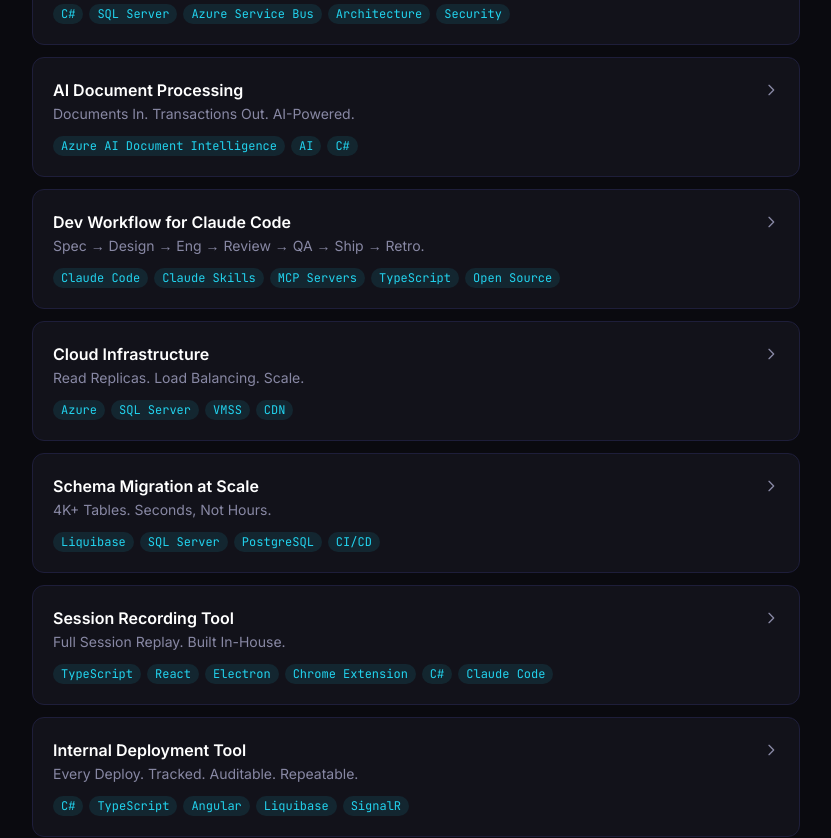
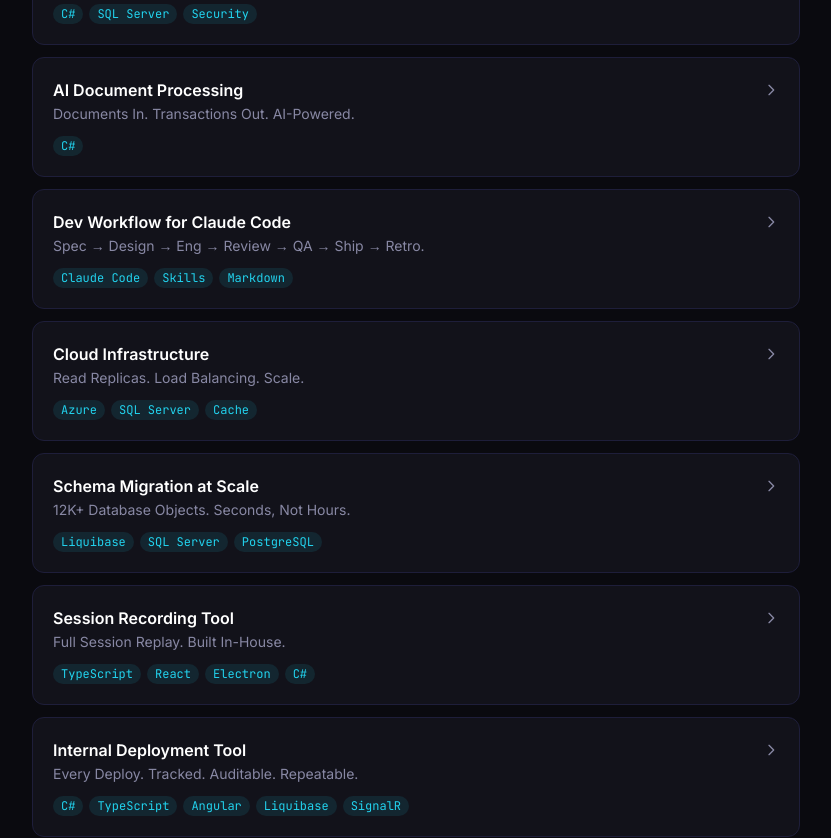
Before and after one commit to iamvonpasion/portfolio, a Next.js app: page / in a window 1280 px wide. Shown: the part 3000-3838 px from the top of the page, without its empty margins (224-1055 px from the left). Built offline with nearby package versions, Linux system fonts and the light colour scheme.

Commit message:
fix: refine work details, clean up tech stack, improve content clarity
Co-Authored-By: Claude Opus 4.6 (1M context) <noreply@anthropic.com>

```diff
--- a/src/components/sections/Projects.tsx
+++ b/src/components/sections/Projects.tsx
@@ -121,7 +121,12 @@ function ProjectModal({
           {project.title}
         </h2>
         <p className="text-accent-primary mb-6">
-          {project.subtitleDesktop || project.subtitle}
+          {project.subtitleDesktop ? (
+              <>
+                <span className="md:hidden">{project.subtitle}</span>
+                <span className="hidden md:inline">{project.subtitleDesktop}</span>
+              </>
+            ) : project.subtitle}
         </p>
 
         <div className="space-y-6">
--- a/src/components/sections/TechStack.tsx
+++ b/src/components/sections/TechStack.tsx
@@ -7,17 +7,12 @@ const stack = {
   Languages: ["C#", "TypeScript", "Python", "SQL"],
   "Backend & Frontend": ["ASP.NET Web API", "React", "Angular", "Next.js", "Sencha", "SignalR"],
   Mobile: ["React Native", "Ionic"],
-  "Cloud & Infra": ["Azure", "Azure VMSS", "Azure Service Bus", "Microsoft Entra ID", "Docker", "Kubernetes", "PostgreSQL", "SQL Server", "CDN", "Load Balancing", "Read Replicas"],
+  "Cloud & Infra": ["Azure", "Docker", "Kubernetes", "PostgreSQL", "SQL Server"],
   "Data & Schema": ["Liquibase", "SSDT"],
-  "AI & Tooling": ["Claude Code", "Cursor", "MCP Servers", "Claude Skills", "Azure AI Document Intelligence", "OpenAI API", "LiteLLM", "LangChain", "Hugging Face", "Groq", "OpenRouter", "Gradio"],
-  "Observability & Analytics": ["Power BI", "Grafana", "SigNoz", "LogRocket", "OpenTelemetry"],
-  Testing: ["Unit Testing", "Integration Testing", "Playwright"],
-  "Tools & Collaboration": ["Git", "JIRA", "Confluence", "Bitbucket", "Electron", "Chrome Extensions"],
-  "DevOps & CI/CD": ["GitHub Actions", "Azure DevOps", "CI/CD Pipelines"],
-  Architecture: [
-    "Pragmatic Architecture",
-    "Simplicity-First Design",
-  ],
+  "AI & Tooling": ["Claude Code", "Cursor", "MCP Servers", "OpenAI API", "LiteLLM", "LangChain", "Hugging Face", "Gradio"],
+  "Observability & Analytics": ["Power BI", "SigNoz", "LogRocket", "OpenTelemetry"],
+  "Tools & Collaboration": ["Git", "JIRA", "Confluence", "Bitbucket", "Electron"],
+  "DevOps & CI/CD": ["GitHub Actions", "Azure DevOps"],
 };
 
 export default function TechStack() {
--- a/src/data/projects.ts
+++ b/src/data/projects.ts
@@ -41,14 +41,14 @@ export const projects: Project[] = [
     description:
       "Designed multi-company support on a single database with Master Data Management — global and company-specific fields, shared entities across companies. 11M-line codebase. Tight deadline. Shipped.",
     challenge:
-      "40+ companies needed to run on a single database with shared master data. 11M lines of code. No rewrite on the table. Deadline was real.",
+      "40+ companies. One database. Shared master data. 11M lines of code — and rewriting wasn't an option.",
     keyDecisions: [
       "Role-level security for data isolation — rock solid, zero filters scattered across 11M lines of code",
       "MDM with dual-layer fields: global (name, address) and company-specific (credit limit) within existing schema",
-      "Pragmatic architecture — delivered within current constraints, not an excuse to rebuild",
+      "Event-driven sync — one update reaches all companies instantly, no manual propagation",
     ],
     impact: "40+ companies, single database, bulletproof isolation. Shipped on deadline.",
-    tags: ["C#", "SQL Server", "Azure Service Bus", "Architecture", "Security"],
+    tags: ["C#", "SQL Server", "Security"],
   },
   {
     id: "intelligent-doc-processing",
@@ -61,10 +61,10 @@ export const projects: Project[] = [
     keyDecisions: [
       "Azure AI Document Intelligence trained on real business documents",
       "Field mapping engine to translate extracted data into ERP transactions",
-      "End-to-end automation — document in, voucher out, no manual step",
+      "End-to-end automation — document goes in, transaction comes out",
     ],
     impact: "Zero manual entry. Documents in, transactions out. Automated end to end.",
-    tags: ["Azure AI Document Intelligence", "AI", "C#"],
+    tags: ["C#"],
   },
   {
     id: "claude-workflow-plugin",
@@ -76,12 +76,12 @@ export const projects: Project[] = [
     challenge:
       "Claude Code is powerful but unstructured. No guardrails, no process, no repeatable quality gates between idea and production.",
     keyDecisions: [
-      "One skill per phase — clear boundaries, no overlap",
-      "Zero-config rules that activate by file path",
-      "Composable recipe chains: feature, bugfix, release, swarm",
+      "Structured phases — spec, build, review, ship",
+      "AI with guardrails — Claude writes code, the workflow enforces quality",
+      "Ship fast, stay confident — structure handles the rest",
     ],
-    impact: "Idea to production in one workflow. Open source. Already in use.",
-    tags: ["Claude Code", "Claude Skills", "MCP Servers", "TypeScript", "Open Source"],
+    impact: "Idea to production in one workflow. Already in use.",
+    tags: ["Claude Code", "Skills", "Markdown"],
   },
   {
     id: "cloud-infra",
@@ -90,30 +90,31 @@ export const projects: Project[] = [
     description:
       "Architected the cloud infrastructure for the iRely platform — read replicas for offloading reads and reporting, load balancing via SQL Server and Azure VMSS, and CDN. Built to scale and stay up.",
     challenge:
-      "Production database handling both transactional workloads and heavy reporting. No failover strategy. Scaling meant throwing more hardware at it.",
+      "One database doing everything — transactions, reporting, caching. No separation, no failover. Scaling meant bigger hardware, not better architecture.",
     keyDecisions: [
-      "Read replicas to reroute read operations and reporting off the primary database",
-      "Azure VMSS with SQL Server load balancing for horizontal scale",
-      "CDN baked into the architecture from the start",
+      "Read replicas — offload reporting and reads, keep the primary database focused",
+      "Load balancing — horizontal scale that grows with demand",
+      "Caching at every layer — fewer round trips, faster responses",
     ],
-    impact: "Reads offloaded. Reporting no longer kills production. Infrastructure that actually scales.",
-    tags: ["Azure", "SQL Server", "VMSS", "CDN"],
+    impact: "Production stays fast under load. Reporting runs without impact. Scales out, not up.",
+    tags: ["Azure", "SQL Server", "Cache"],
   },
   {
     id: "liquibase-workflow",
     title: "Schema Migration at Scale",
-    subtitle: "4K+ Tables. Seconds, Not Hours.",
+    subtitle: "12K+ Objects. Seconds, Not Hours.",
+    subtitleDesktop: "12K+ Database Objects. Seconds, Not Hours.",
     description:
       "Architected a custom Liquibase workflow for a massive schema — 4K+ tables, 3K+ views, 4K+ stored procedures, 1K+ functions. Migrations that took 4 hours now run in seconds to minutes.",
     challenge:
-      "SSDT couldn't handle 12K+ database objects. Migrations were a 4-hour bottleneck that blocked every team — IT, devs, QA, product, implementation.",
+      "12K+ database objects. Existing tools broke under the weight. Migrations blocked the entire org for hours.",
     keyDecisions: [
-      "Custom Liquibase workflow architected for our specific scale and needs",
-      "Replaced SSDT which broke under the weight of 12K+ objects",
-      "Liquibase certified — did the homework to get it right",
+      "Custom migration workflow — built for massive schemas from the ground up",
+      "Incremental by default — only what changed gets applied, not the full schema",
+      "Runs in seconds — what used to block teams for hours now just happens",
     ],
-    impact: "4-hour migrations → seconds to minutes. Unblocked every team across the org.",
-    tags: ["Liquibase", "SQL Server", "PostgreSQL", "CI/CD"],
+    impact: "Hours to seconds. Every team unblocked.",
+    tags: ["Liquibase", "SQL Server", "PostgreSQL"],
   },
   {
     id: "session-recording",
@@ -122,14 +123,14 @@ export const projects: Project[] = [
     description:
       "Built a session recording and replay platform from scratch — capture every user interaction, replay it frame by frame, pinpoint exactly where things break. Desktop recording via Electron, browser capture via Chrome Extension. Shipped with Claude Code.",
     challenge:
-      "LogRocket, OpenReplay — none of them fit. Needed full control over what gets recorded, how it's stored, and how it integrates with our platform.",
+      "Users hit issues no one could replicate. Without seeing the actual session, every bug report was a guessing game.",
     keyDecisions: [
-      "Electron for desktop session capture — full fidelity recording",
-      "Chrome Extension for lightweight browser-based capture",
-      "End-to-end with Claude Code — AI-assisted development, not just a buzzword",
+      "Everything support needs in one place — session, console, network, no context switching",
+      "Full session replay — every click, every state change, frame by frame",
+      "Console logs, network requests, and DOM snapshots captured alongside the session",
     ],
-    impact: "Support and QA see exactly what the user saw. No more 'can you reproduce that?'",
-    tags: ["TypeScript", "React", "Electron", "Chrome Extension", "C#", "Claude Code"],
+    impact: "Replay the session, find the bug. Case closed.",
+    tags: ["TypeScript", "React", "Electron", "C#"],
   },
   {
     id: "deployment-platform",
--- a/src/data/timeline.ts
+++ b/src/data/timeline.ts
@@ -4,14 +4,14 @@ export const timeline: TimelineEntry[] = [
   {
     year: "2008",
     role: "Jr. Software Engineer",
-    company: "Comtech Solutions",
+    company: "Comtech",
     description:
       "Wrote code. Broke things. Fixed them. Built the foundation.",
   },
   {
     year: "2010",
     role: "Lead Developer",
-    company: "Comtech Solutions",
+    company: "Comtech",
     description:
       "Led teams, shipped features, scaled systems. Started thinking beyond the code.",
   },
```
